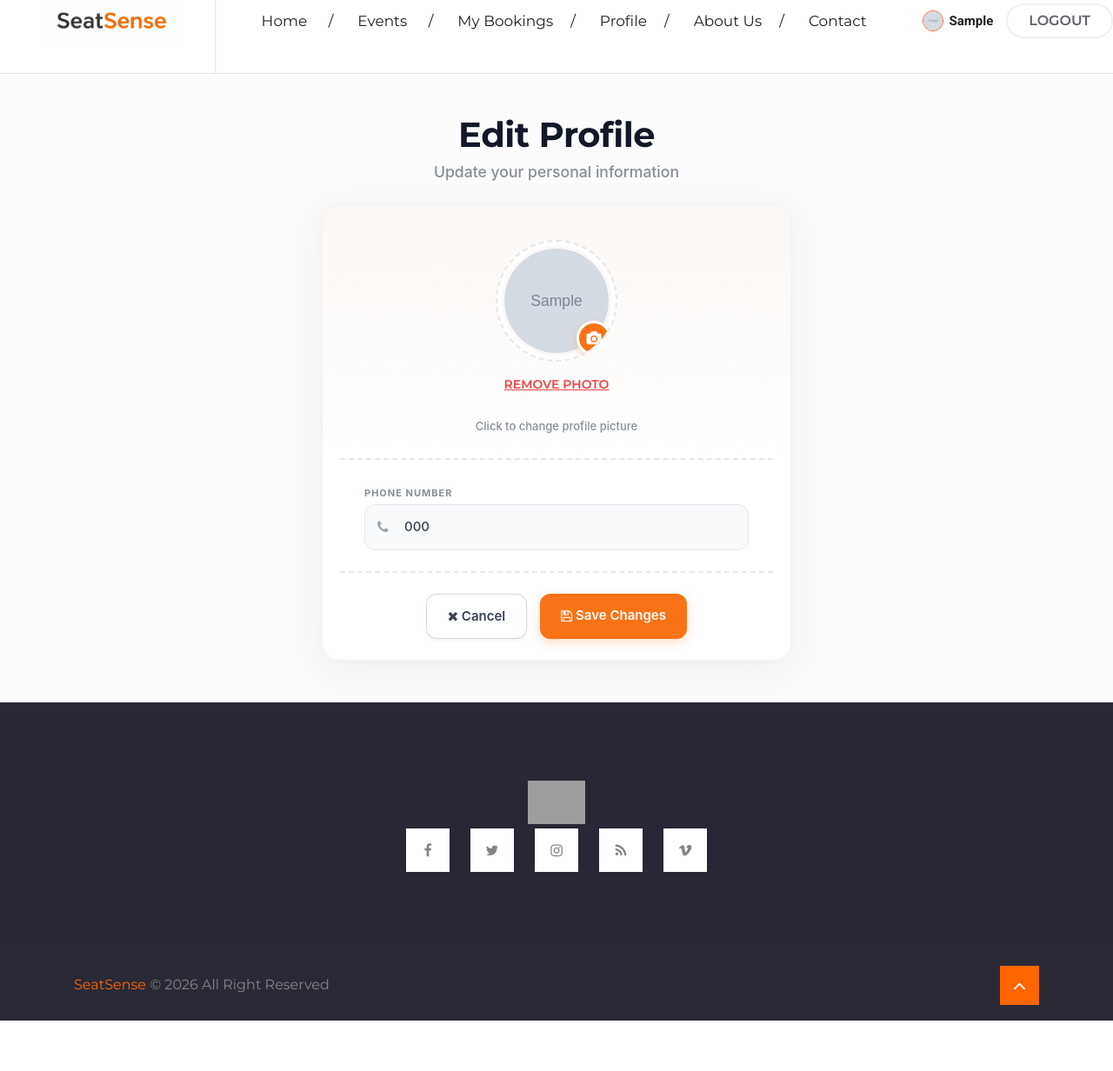
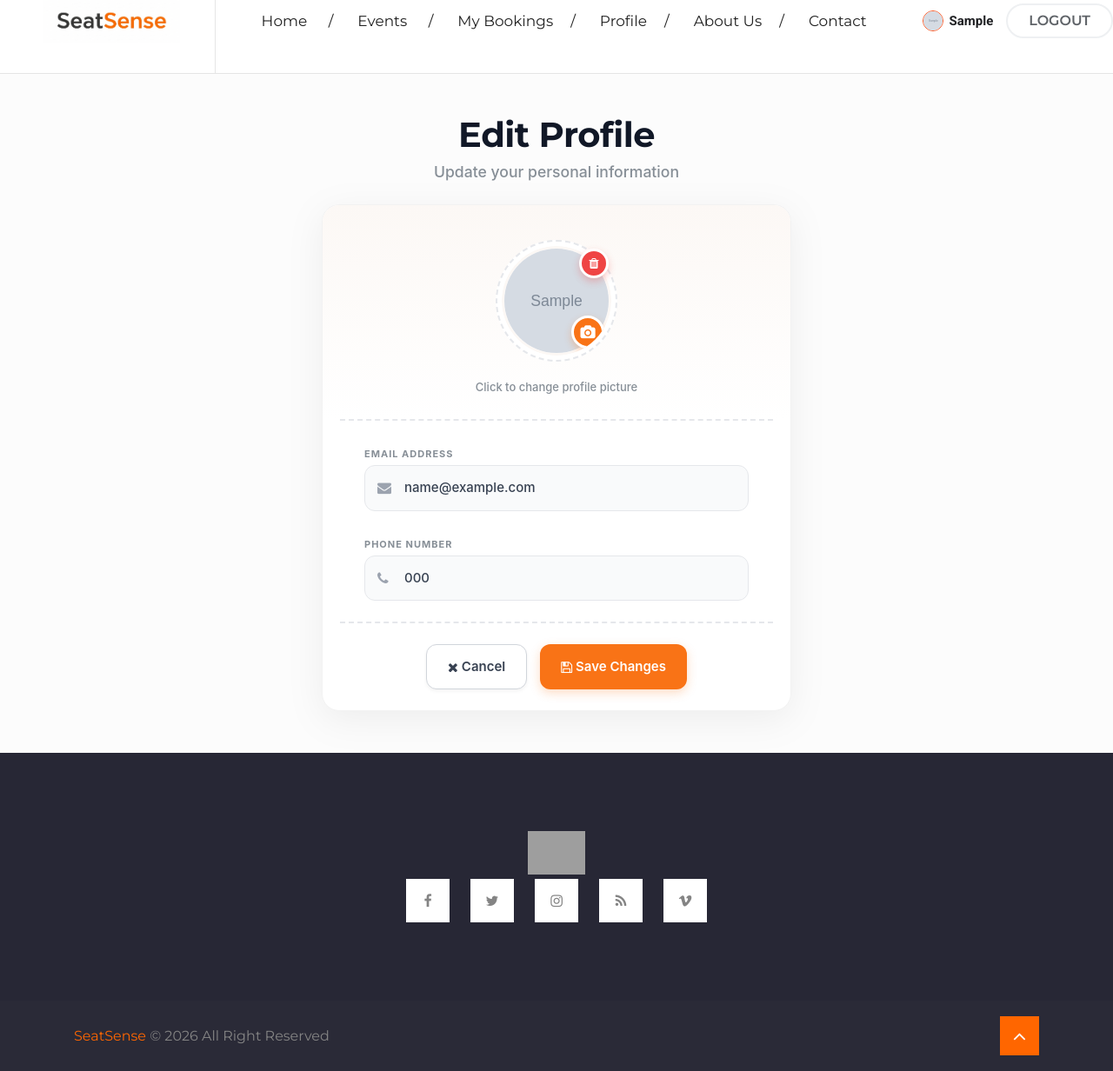
Before and after one commit to DyvinBiju/seatsense, a Django app: page /profile/edit/ in a window 1280 px wide. Shown: the part 36-1268 px from the top of the page at 87% size. Before the commit the page ends 1210 px from the top, so only its background shows below. Run offline with Django 5.2, Linux system fonts and the light colour scheme; a user stored in the database is signed in; tables that the repository leaves empty hold one stand-in row (values such as "Sample post"); grey boxes marked "Sample" are stand-in pictures; some libraries are stand-ins or nearby versions; grey boxes are pictures that could not be loaded.

Commit message:
email field added, delete profile icon added

```diff
--- a/seatsense_app/views.py
+++ b/seatsense_app/views.py
@@ -821,17 +821,35 @@ def edit_profile(request):
             profile.profile_image = "profiles/default.png"
         else:
             phone = request.POST.get("phone")
+            email = request.POST.get("email")
+
+            if email:
+                from django.core.validators import validate_email
+                from django.core.exceptions import ValidationError
+                try:
+                    validate_email(email)
+                except ValidationError:
+                    messages.error(request, "Please enter a valid email address.")
+                    return redirect("edit_profile")
+
+                from django.contrib.auth.models import User
+                if User.objects.filter(email=email).exclude(id=request.user.id).exists():
+                    messages.error(request, "This email is already in use by another account.")
+                    return redirect("edit_profile")
+                request.user.email = email
+                request.user.save()
 
             if phone:
                 if len(phone) != 10 or not phone.isdigit():
                     messages.error(request, "Phone number must be exactly 10 digits.")
-                    return render(request, "seatsense_app/edit_profile.html", {"profile": profile})
+                    return redirect("edit_profile")
                 profile.phone = phone
 
             if "profile_image" in request.FILES:
                 profile.profile_image = request.FILES["profile_image"]
 
         profile.save()
+        messages.success(request, "Profile updated successfully.")
 
         return redirect("profile")
 
--- a/templates/seatsense_app/edit_profile.html
+++ b/templates/seatsense_app/edit_profile.html
@@ -32,8 +32,9 @@
                                           <div class="profile-header text-center pb-4">
                                                  <!-- Image Upload Area -->
                                                  <div class="profile-img-upload-wrapper mx-auto mb-3"
-                                                        onclick="document.getElementById('profile_image_input').click();"
-                                                        style="overflow: hidden;">
+                                                        style="overflow: visible;">
+
+                                                        <div onclick="document.getElementById('profile_image_input').click();" style="width:100%; height:100%; border-radius:50%; overflow:hidden; position:relative; cursor:pointer;">
                                                             {% with img=profile.profile_image %}
                                                             {% if img and img.name != 'profiles/default.png' %}
                                                             <img src="{{ img.url }}" class="profile-img-preview"
@@ -50,7 +51,7 @@
                                                             {% endif %}
                                                             {% endwith %}
 
-                                                        <!-- Plus Icon Overlay -->
+                                                            <!-- Camera Overlay -->
                                                             <div class="upload-overlay">
                                                                 <i class="fa fa-camera"></i>
                                                             </div>
@@ -58,13 +59,16 @@
 
                                                         {% with img=profile.profile_image %}
                                                         {% if img and img.name != 'profiles/default.png' %}
+                                                        <!-- Remove Photo Icon Button -->
                                                         <button type="submit" name="remove_photo" value="true"
-                                                        class="btn btn-sm mt-0 mb-3"
-                                                        style="background: none; border: none; font-weight: 600; text-decoration: underline; color: #ef4444; width: auto; box-shadow: none; padding: 0;">
-                                                        Remove Photo
+                                                               class="remove-photo-badge"
+                                                               title="Remove Profile Photo"
+                                                               onclick="return confirm('Are you sure you want to remove your profile photo?')">
+                                                               <i class="fa fa-trash"></i>
                                                         </button>
                                                         {% endif %}
                                                         {% endwith %}
+                                                 </div>
 
                                                  <!-- Hidden File Input -->
                                                  <input type="file" name="profile_image" id="profile_image_input"
@@ -79,6 +83,19 @@
                                           <div class="profile-edit-divider"></div>
 
                                           <div class="form-body py-4 px-4 px-md-5">
+
+                                                 <div class="form-group mb-4">
+                                                        <label class="form-label text-muted text-uppercase"
+                                                                style="font-size: 11px; font-weight: 700; letter-spacing: 1px;">Email Address</label>
+                                                        <div class="input-group-custom">
+                                                                <span class="input-icon"><i
+                                                                              class="fa fa-envelope"></i></span>
+                                                                <input type="email" name="email"
+                                                                       class="form-control-custom"
+                                                                       value="{{ request.user.email|default:'' }}"
+                                                                       placeholder="Enter your email address">
+                                                        </div>
+                                                 </div>
 
                                                  <div class="form-group mb-0">
                                                         <label class="form-label text-muted text-uppercase"
@@ -196,15 +213,15 @@
               transition: all 0.3s ease;
        }
 
-       /* Instagram-like Plus Overlay */
+       /* Floating Action Icons */
        .upload-overlay {
               position: absolute;
-              bottom: 5px;
-              right: 5px;
+              bottom: 8px;
+              right: 8px;
               background: #f97316;
               color: white;
-              width: 40px;
-              height: 40px;
+              width: 38px;
+              height: 38px;
               border-radius: 50%;
               display: flex;
               align-items: center;
@@ -213,6 +230,34 @@
               border: 3px solid white;
               box-shadow: 0 4px 8px rgba(249, 115, 22, 0.3);
               transition: transform 0.2s ease;
+              z-index: 10;
+       }
+
+       .remove-photo-badge {
+              position: absolute;
+              top: 8px;
+              right: 8px;
+              background: #ef4444;
+              color: white;
+              width: 34px;
+              height: 34px;
+              border-radius: 50%;
+              display: flex;
+              align-items: center;
+              justify-content: center;
+              font-size: 14px;
+              border: 3px solid white;
+              box-shadow: 0 4px 8px rgba(239, 68, 68, 0.3);
+              cursor: pointer;
+              transition: transform 0.2s ease;
+              z-index: 15;
+              padding: 0;
+       }
+
+       .remove-photo-badge:hover {
+              transform: scale(1.1);
+              background: #dc2626;
+              color: white;
        }
 
        .profile-img-upload-wrapper:hover .upload-overlay {
```
Also changed, not shown: seatsense_app/forms.py (added, +22 -0 lines). Lines whose indentation alone changed are shown as unchanged.
